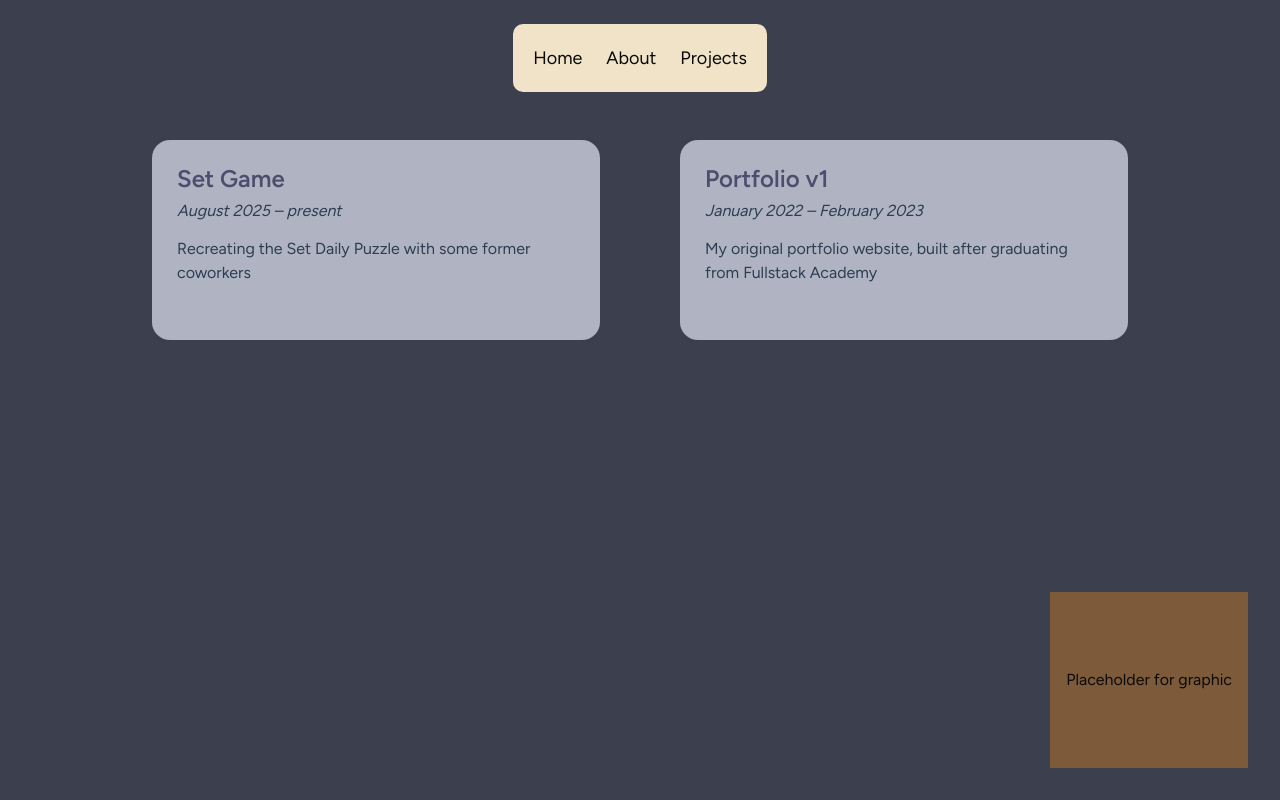
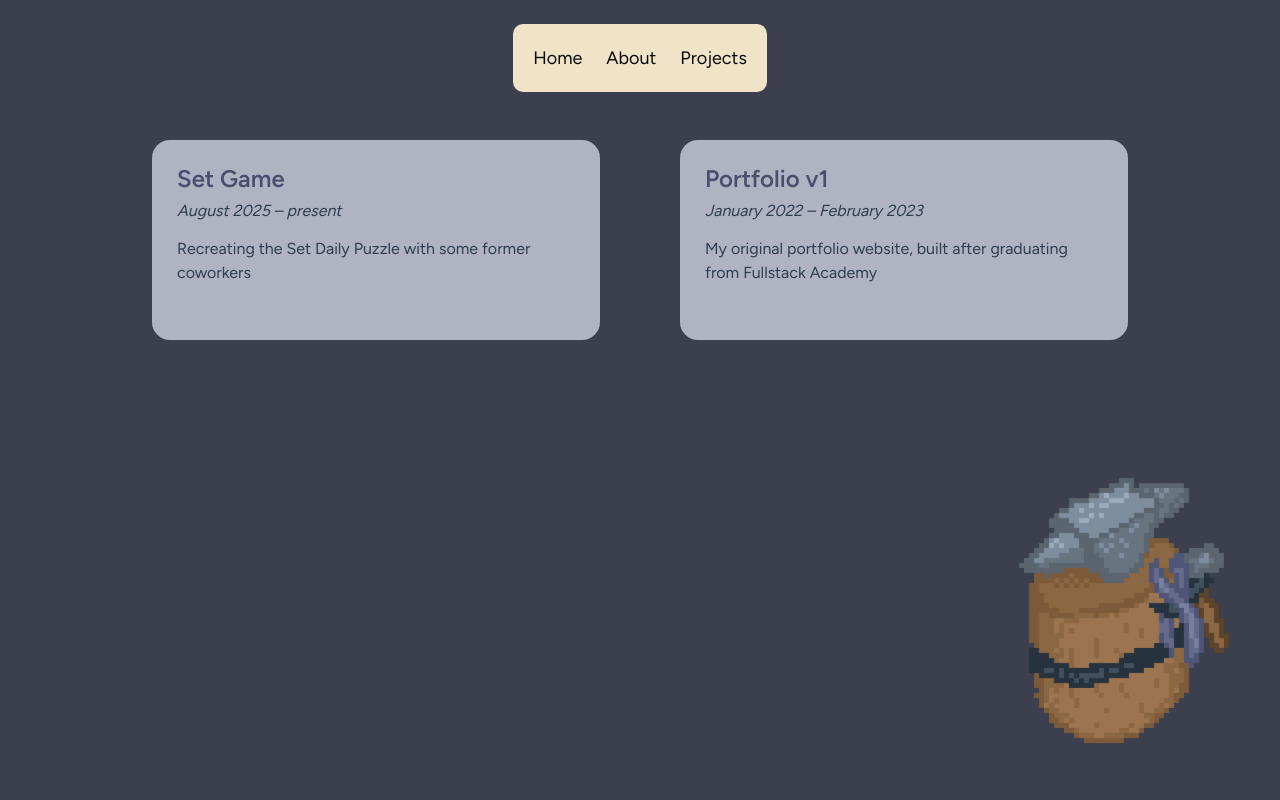
Before and after one commit to indi-rin/medieval-portfolio, a Next.js app: page /projects in a window 1280 px wide. Built offline with nearby package versions, Linux system fonts and the light colour scheme; some icons are missing.

Commit message:
add anvil graphic

```diff
--- a/app/projects/page.tsx
+++ b/app/projects/page.tsx
@@ -1,17 +1,25 @@
+import Image from "next/image";
 import { ProjectCard, type Project } from "@/components/project-card";
+import Anvil from "@/public/anvil.png";
 
 const ProjectsPage = () => {
   return (
-    // INDI: Confirm this pb once the actual graphic is added
-    <div className="relative flex flex-col flex-1 w-full items-center p-6 pb-56">
-      <div className="relative grid w-full grid-cols-1 md:grid-cols-2 gap-8 md:gap-20 md:px-16 lg:px-24 xl:px-32 overflow-x-auto justify-items-center">
+    <div className="relative flex flex-col flex-1 w-full items-center p-6 pb-96">
+      <div className="relative z-10 grid w-full grid-cols-1 md:grid-cols-2 gap-8 md:gap-20 md:px-16 lg:px-24 xl:px-32 overflow-x-auto justify-items-center">
         {PROJECTS.map((project, idx) => (
           <ProjectCard project={project} key={idx} />
         ))}
       </div>
 
-      <div className="absolute bottom-8 right-8 flex h-44 items-center justify-center bg-olive-wood p-4">
-        Placeholder for graphic
+      <div
+        className="pointer-events-none fixed bottom-4 right-0 z-20 md:p-4"
+        aria-hidden
+      >
+        <Image
+          alt="Pixel of a medieval blacksmith's anvil"
+          src={Anvil}
+          height={320}
+        />
       </div>
     </div>
   );
```
Also changed, not shown: public/anvil.png (added).
